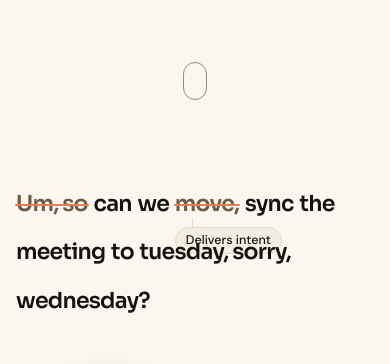
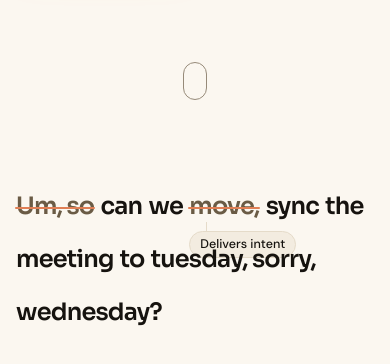
Before and after one commit to kai-kaushik/murmurbee, a plain HTML site: page site/index.html in a window 390 px wide. Shown: the part 712-1076 px from the top of the page. Drawn offline with Linux system fonts and the light colour scheme.

Commit message:
Site: hero demo always wraps at full size on phones (iOS could report a desktop width while loading)
Co-Authored-By: Claude Opus 5.5 <noreply@anthropic.com>

```diff
--- a/site/index.html
+++ b/site/index.html
@@ -31,8 +31,8 @@
       document.documentElement.setAttribute("data-theme", t);
     })();
   </script>
-  <link rel="stylesheet" href="styles.css?v=22">
-  <script src="main.js?v=12" defer></script>
+  <link rel="stylesheet" href="styles.css?v=23">
+  <script src="main.js?v=13" defer></script>
 </head>
 <body>
   <a class="skip-link" href="#main">Skip to content</a>
--- a/site/main.js
+++ b/site/main.js
@@ -177,7 +177,9 @@
       line.style.fontSize = (parseFloat(getComputedStyle(line).fontSize) * have / need * 0.98) + "px";
     }
   }
-  function isNarrow() { return window.innerWidth < 640; }
+  // same breakpoint as the stylesheet (window.innerWidth can read desktop-wide on iOS while loading)
+  var narrowMQ = window.matchMedia("(max-width: 639.98px)");
+  function isNarrow() { return narrowMQ.matches; }
   function fitHeight(animate) {
     var cur = line.offsetHeight;
     line.style.transition = "none";
@@ -193,7 +195,7 @@
   function strike(n) {
     // above on the first line, below elsewhere (and always below on phones), so bubbles never collide
     var firstLine = n.el.offsetTop <= nodes[0].el.offsetTop + 4;
-    var dir = (window.innerWidth >= 640 && firstLine) ? "up" : "down";
+    var dir = (!isNarrow() && firstLine) ? "up" : "down";
     n.dir = dir;
     n.el.classList.add("is-struck");
     var tip = el("span", "tip tip--" + dir, n.tok.tip);
@@ -298,6 +300,7 @@
         if (document.hidden) stopDemo();
         else if (sayVisible) startDemo();
       });
+      if (narrowMQ.addEventListener) narrowMQ.addEventListener("change", function () { if (demoRunning) { stopDemo(); startDemo(); } });
       var lastW = window.innerWidth, sayResize;
       window.addEventListener("resize", function () {
         if (window.innerWidth === lastW) return;
--- a/site/styles.css
+++ b/site/styles.css
@@ -392,7 +392,8 @@ kbd {
   .say { margin-top: 8px; }
 }
 @media (max-width: 640px) {
-  .say__line { line-height: 2.2; padding: 40px 0; min-height: 0; }
+  /* phones: always wrap at full size, whatever the script measured */
+  .say__line { line-height: 2.2; padding: 40px 0; min-height: 0; white-space: normal !important; font-size: 24px !important; }
   .tip { font-size: 12.5px; padding: 5px 10px; }
 }
 
```
